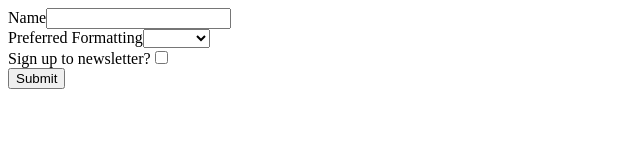
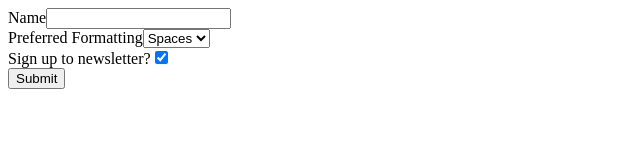
Before and after one commit to liranm/manage-react-form-state-with-redux-form, a React (Create React App) app: page / in a window 1280 px wide. Shown: the top 160 px of the page, without its empty margins (0-640 px from the left). Built offline with nearby package versions, Linux system fonts and the light colour scheme.

Commit message:
Set an Initial Value of a Form Field using redux-form

```diff
--- a/src/App.js
+++ b/src/App.js
@@ -6,8 +6,20 @@ class RegisterFormContainer extends Component {
     window.alert(JSON.stringify(values, null, 4));
   }
 
+  getInitialValues() {
+    return {
+      preference: 'spaces',
+      newsletter: true
+    };
+  }
+
   render() {
-    return <RegisterForm onSubmit={this.submit} />;
+    return (
+      <RegisterForm
+        onSubmit={this.submit}
+        initialValues={this.getInitialValues()}
+      />
+    );
   }
 }
 
--- a/src/components/fields/index.js
+++ b/src/components/fields/index.js
@@ -11,7 +11,6 @@ export const customSelect = props => (
     <div>
         <label>{props.label}</label>
         <select {...props.input}>
-            <option />
             <option value="tabs">Tabs</option>
             <option value="spaces">Spaces</option>
         </select>
```
